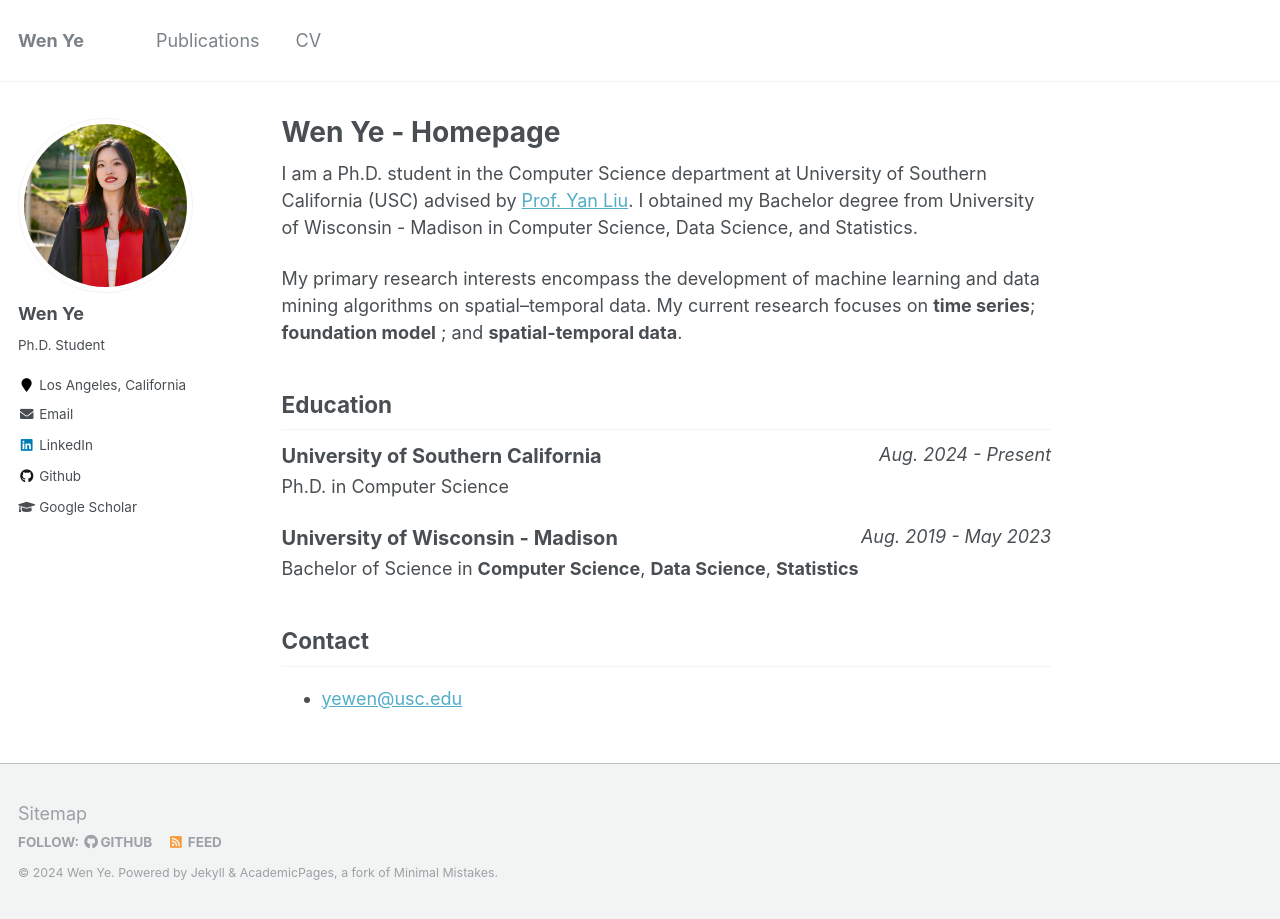
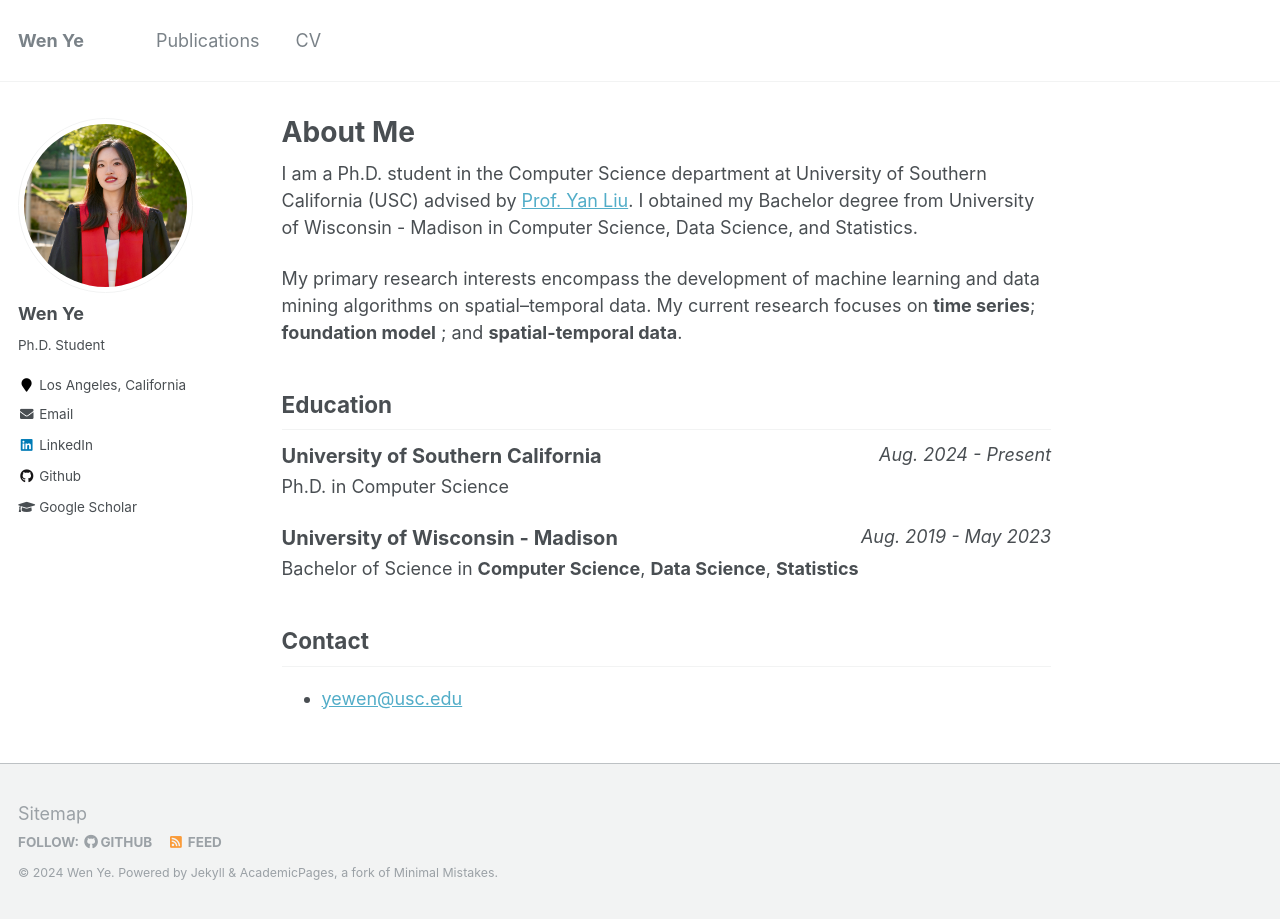
Before and after one commit to wen-ye-xwz/wen-ye-xwz.github.io, a Jekyll site: the page built from _pages/about.md, in a window 1280 px wide. Built offline with Jekyll 4.4.1, drawn with Linux system fonts in a browser that asks for light colours.

Commit message:
change title

```diff
--- a/_pages/about.md
+++ b/_pages/about.md
@@ -1,7 +1,7 @@
 ---
 permalink: /
-title: "Wen Ye - Homepage"
-excerpt: "Wen Ye - Homepage"
+title: "About Me"
+excerpt: "About Me"
 author_profile: true
 redirect_from:
   - /about/
```
